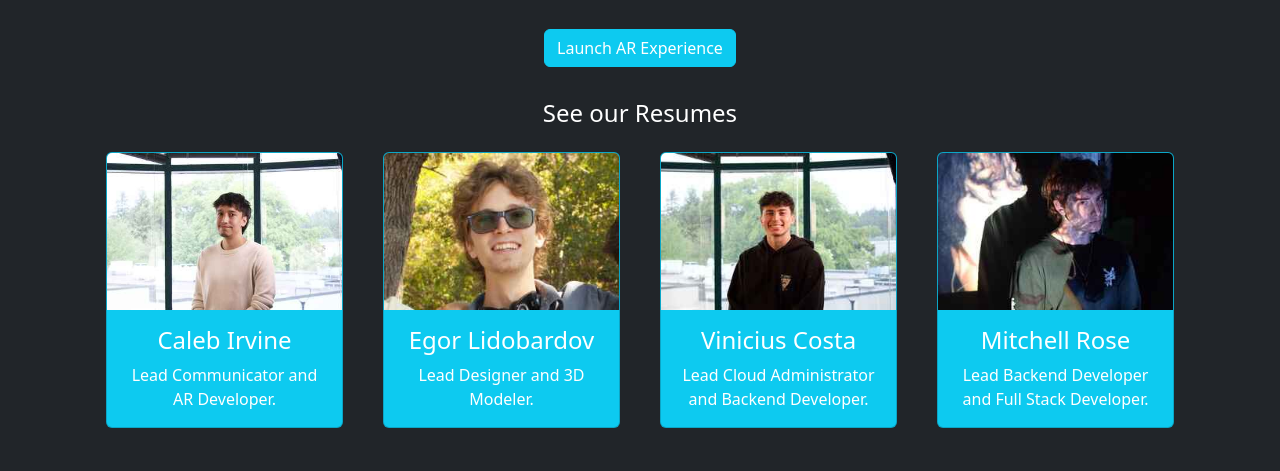
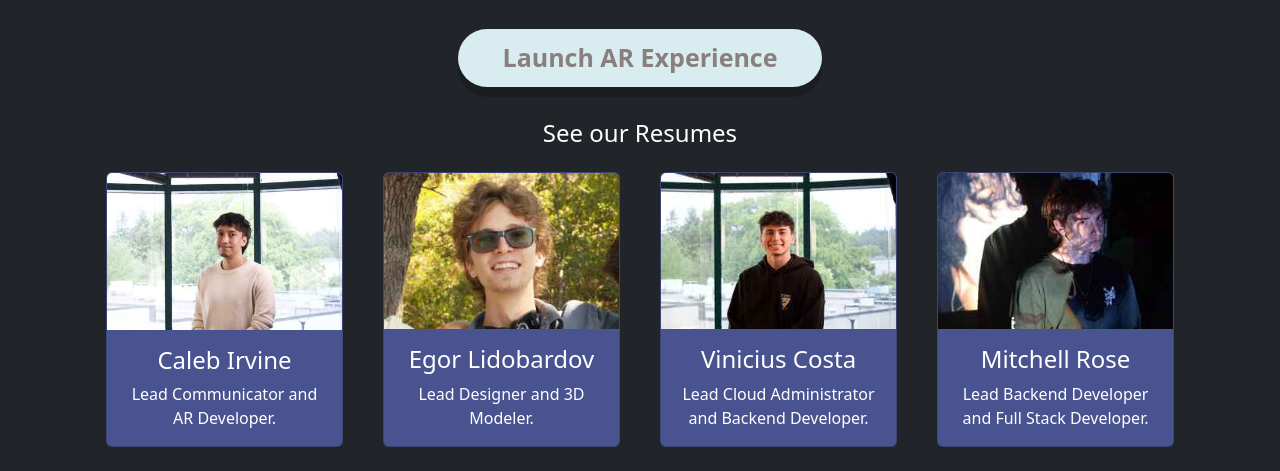
Before and after one commit to Mitchell-R-GitHub/4for4-s-Symposium-Website, a plain HTML site: page index.html in a window 1280 px wide. Shown: the part 570-1041 px from the top of the page. Drawn offline with nearby package versions, Linux system fonts and the light colour scheme.

Commit message:
Changed card color. Changed button color, border radius, size and added hover effect. Hover animations added.

```diff
--- /dev/null
+++ b/css/style.css
@@ -0,0 +1,24 @@
+.bg-profile{
+    background-color: #49538F;
+    transition: 0.3s;
+}
+
+.bg-profile:hover{
+    background-color: #5B649A;
+}
+
+.btn-resume{
+    color: #897f7f;
+    background-color: #d9ecef;
+    border-radius: 50px;
+    padding: 10px 45px;
+    font-size: 25px;
+    font-weight: bold;
+    box-shadow: 0px 10px rgba(0, 0, 0, 0.2);
+    border: none;
+    transition: 0.3s;
+}
+
+.btn-resume:hover{
+    box-shadow: none;
+}
--- a/index.html
+++ b/index.html
@@ -8,6 +8,7 @@
 
         <!--Bootstap Installation-->
         <link href="https://cdn.jsdelivr.net/npm/bootstrap@5.3.8/dist/css/bootstrap.min.css" rel="stylesheet" integrity="sha384-sRIl4kxILFvY47J16cr9ZwB07vP4J8+LH7qKQnuqkuIAvNWLzeN8tE5YBujZqJLB" crossorigin="anonymous">
+        <link href="css/style.css" rel="stylesheet">
     </head>
     <body class="bg-dark">
         <div class="container d-flex flex-column align-items-center text-white">
@@ -28,13 +29,13 @@
                     <p>We combine technology, storytelling, design, and interactive media to create engaging experiences that connect people with the spaces, histories, and stories around them.</p>
                 </div>
             </div>
-            <a href="ar-experience.html"><button class="btn btn-info text-white">Launch AR Experience</button></a>
+            <a href="ar-experience.html"><button class="btn-resume">Launch AR Experience</button></a>
             <div class="d-flex flex-column text-center m-3">
                 <h4 class="m-3">See our Resumes</h4>
                 <div class="row">
                     <div class="col m-2">
                         <a href="resumes/caleb-resume.pdf" class="link-underline link-underline-opacity-0">
-                            <div class="card bg-info text-white">
+                            <div class="card bg-profile text-white">
                                 <img class="card-img-top" src="images/caleb-irvine.jpg" alt="Caleb Irvine">
                                 <div class="card-body text-center">
                                     <h4 class="card-text">Caleb Irvine</h4>
@@ -45,7 +46,7 @@
                     </div>
                      <div class="col m-2">
                         <a href="resumes/egor-resume.pdf" class="link-underline link-underline-opacity-0">
-                            <div class="card bg-info text-white">
+                            <div class="card bg-profile text-white">
                                 <img class="card-img-top" src="images/egor-lidobardov.jpg" alt="Egor Lidobardov">
                                 <div class="card-body text-center">
                                     <h4 class="card-text">Egor Lidobardov</h4>
@@ -56,7 +57,7 @@
                     </div>
                      <div class="col m-2">
                         <a href="resumes/vinicius-resume.pdf" class="link-underline link-underline-opacity-0">
-                            <div class="card bg-info text-white">
+                            <div class="card bg-profile text-white">
                                 <img class="card-img-top" src="images/vinicius-costa.jpg" alt="Vinicius Costa">
                                 <div class="card-body text-center">
                                     <h4 class="card-text">Vinicius Costa</h4>
@@ -67,7 +68,7 @@
                     </div>
                      <div class="col m-2">
                         <a href="resumes/mitchell-resume.pdf" class="link-underline link-underline-opacity-0">
-                            <div class="card bg-info text-white">
+                            <div class="card bg-profile text-white">
                                 <img class="card-img-top" src="images/mitchell-rose.jpg" alt="Mitchell Rose">
                                 <div class="card-body text-center">
                                     <h4 class="card-text">Mitchell Rose</h4>
```
